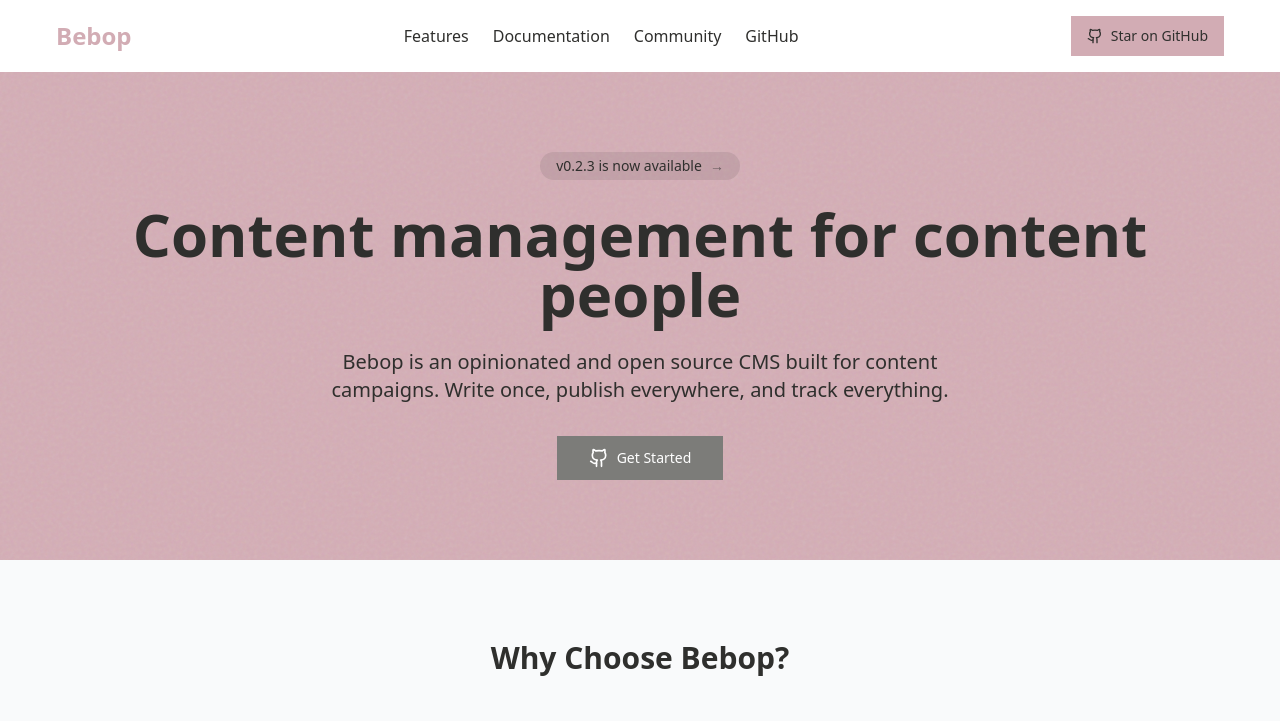
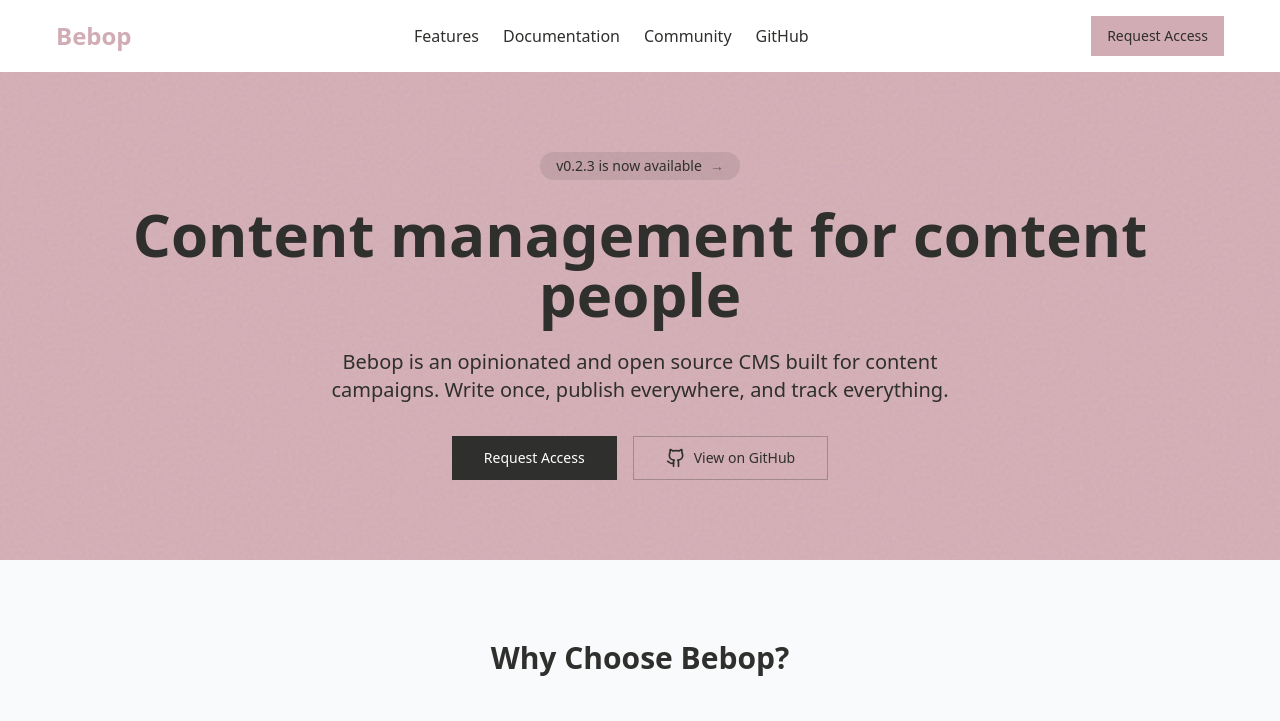
Before and after one commit to ddri/bebop-website, an Astro site: page / in a window 1280 px wide. Shown: the top 721 px of the page. Built offline with nearby package versions, Linux system fonts and the light colour scheme; Astro itself is replaced by a stand-in of ours.

Commit message:
feat: update CTAs and layout for waitlist integration
- Add Waitlist section between Testimonials and GettingStarted
- Hero: "Request Access" primary CTA + "View on GitHub" secondary
- Header: replace "Star on GitHub" with "Request Access"
- Footer: add "Request Access" link to Project column

```diff
--- a/src/components/Footer.astro
+++ b/src/components/Footer.astro
@@ -12,6 +12,9 @@ import { Github, Twitter } from 'lucide-astro';
       <div>
         <h4 class="text-lg font-semibold mb-4">Project</h4>
         <ul class="space-y-2">
+          <li>
+            <a href="#waitlist">Request Access</a>
+          </li>
           <li>
             <a href="https://github.com/ddri/bebop">GitHub</a>
           </li>
--- a/src/components/Header.astro
+++ b/src/components/Header.astro
@@ -1,5 +1,4 @@
 ---
-import { Github } from 'lucide-astro';
 ---
 
 <header class="w-full py-4 px-6 bg-background">
@@ -21,10 +20,9 @@ import { Github } from 'lucide-astro';
         GitHub
       </a>
     </nav>
-    <a href="https://github.com/ddri/bebop" class="flex items-center gap-2">
-      <button class="inline-flex items-center justify-center whitespace-nowrap rounded-md text-sm font-medium ring-offset-background transition-colors focus-visible:outline-none focus-visible:ring-2 focus-visible:ring-ring focus-visible:ring-offset-2 disabled:pointer-events-none disabled:opacity-50 bg-primary text-primary-foreground hover:bg-primary/90 h-10 px-4 py-2 gap-2">
-        <Github class="h-4 w-4" />
-        <span>Star on GitHub</span>
+    <a href="#waitlist">
+      <button class="inline-flex items-center justify-center whitespace-nowrap rounded-md text-sm font-medium ring-offset-background transition-colors focus-visible:outline-none focus-visible:ring-2 focus-visible:ring-ring focus-visible:ring-offset-2 disabled:pointer-events-none disabled:opacity-50 bg-primary text-primary-foreground hover:bg-primary/90 h-10 px-4 py-2">
+        Request Access
       </button>
     </a>
   </div>
--- a/src/components/Hero.astro
+++ b/src/components/Hero.astro
@@ -41,10 +41,15 @@ import { Github } from 'lucide-astro';
       Write once, publish everywhere, and track everything.
     </p>
     <div class="flex gap-4 justify-center">
+      <a href="#waitlist">
+        <button class="inline-flex items-center justify-center whitespace-nowrap rounded-md text-sm font-medium ring-offset-background transition-colors focus-visible:outline-none focus-visible:ring-2 focus-visible:ring-ring focus-visible:ring-offset-2 disabled:pointer-events-none disabled:opacity-50 h-11 px-8 bg-dark-grey text-white hover:bg-dark-grey/90">
+          Request Access
+        </button>
+      </a>
       <a href="https://github.com/ddri/bebop">
-        <button class="inline-flex items-center justify-center whitespace-nowrap rounded-md text-sm font-medium ring-offset-background transition-colors focus-visible:outline-none focus-visible:ring-2 focus-visible:ring-ring focus-visible:ring-offset-2 disabled:pointer-events-none disabled:opacity-50 bg-secondary text-secondary-foreground hover:bg-secondary/80 h-11 px-8 gap-2 bg-dark-grey text-dark-grey hover:bg-dark-grey/90">
+        <button class="inline-flex items-center justify-center whitespace-nowrap rounded-md text-sm font-medium ring-offset-background transition-colors focus-visible:outline-none focus-visible:ring-2 focus-visible:ring-ring focus-visible:ring-offset-2 disabled:pointer-events-none disabled:opacity-50 h-11 px-8 gap-2 border border-dark-grey/30 text-dark-grey hover:bg-dark-grey/10">
           <Github class="h-5 w-5" />
-          Get Started
+          View on GitHub
         </button>
       </a>
     </div>
--- a/src/pages/index.astro
+++ b/src/pages/index.astro
@@ -4,6 +4,7 @@ import Header from '../components/Header.astro';
 import Hero from '../components/Hero.astro';
 import Features from '../components/Features.astro';
 import Testimonials from '../components/Testimonials.astro';
+import Waitlist from '../components/Waitlist.astro';
 import GettingStarted from '../components/GettingStarted.astro';
 import CTA from '../components/CTA.astro';
 import Footer from '../components/Footer.astro';
@@ -15,6 +16,7 @@ import Footer from '../components/Footer.astro';
     <Hero />
     <Features />
     <Testimonials />
+    <Waitlist />
     <GettingStarted />
     <CTA />
     <Footer />
```
